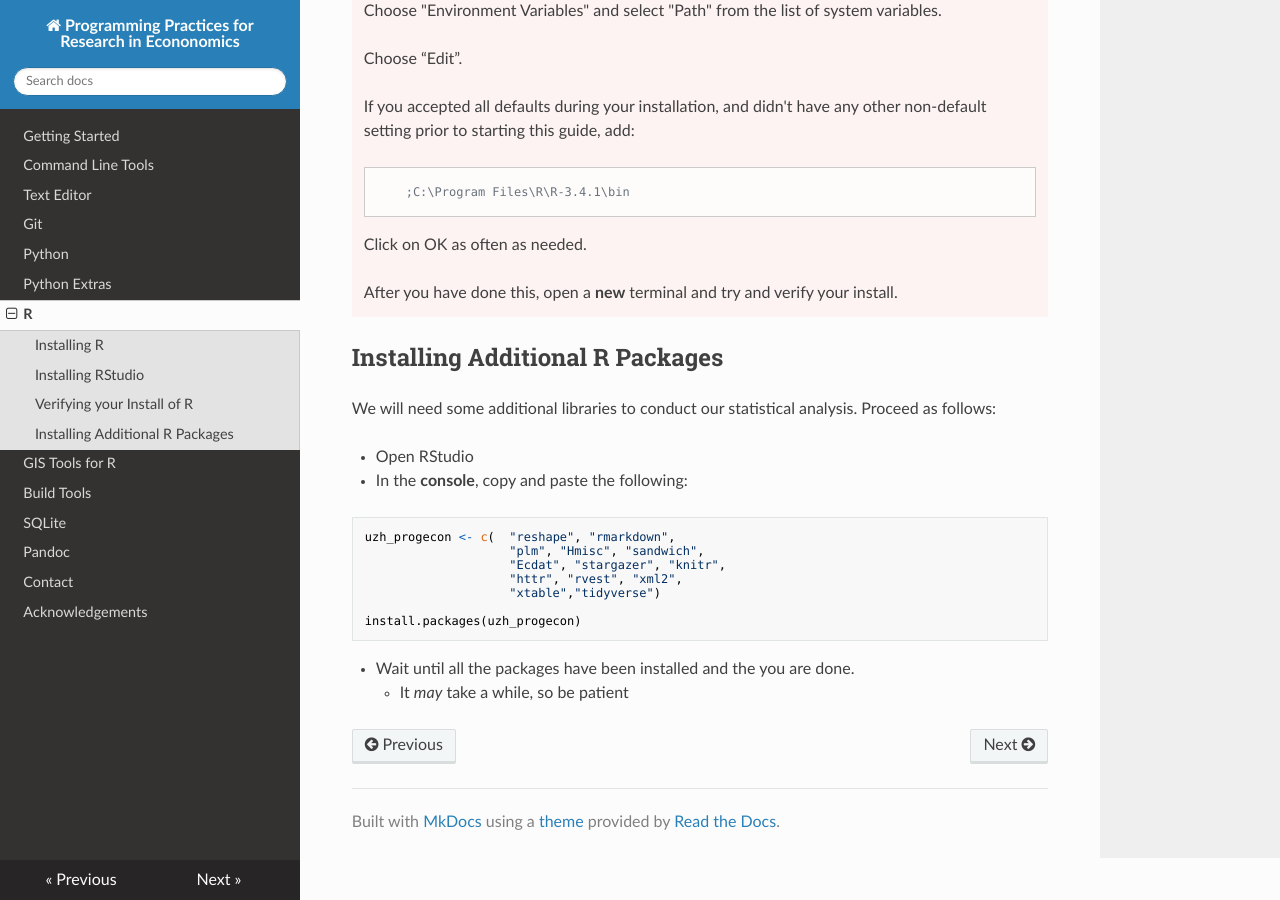
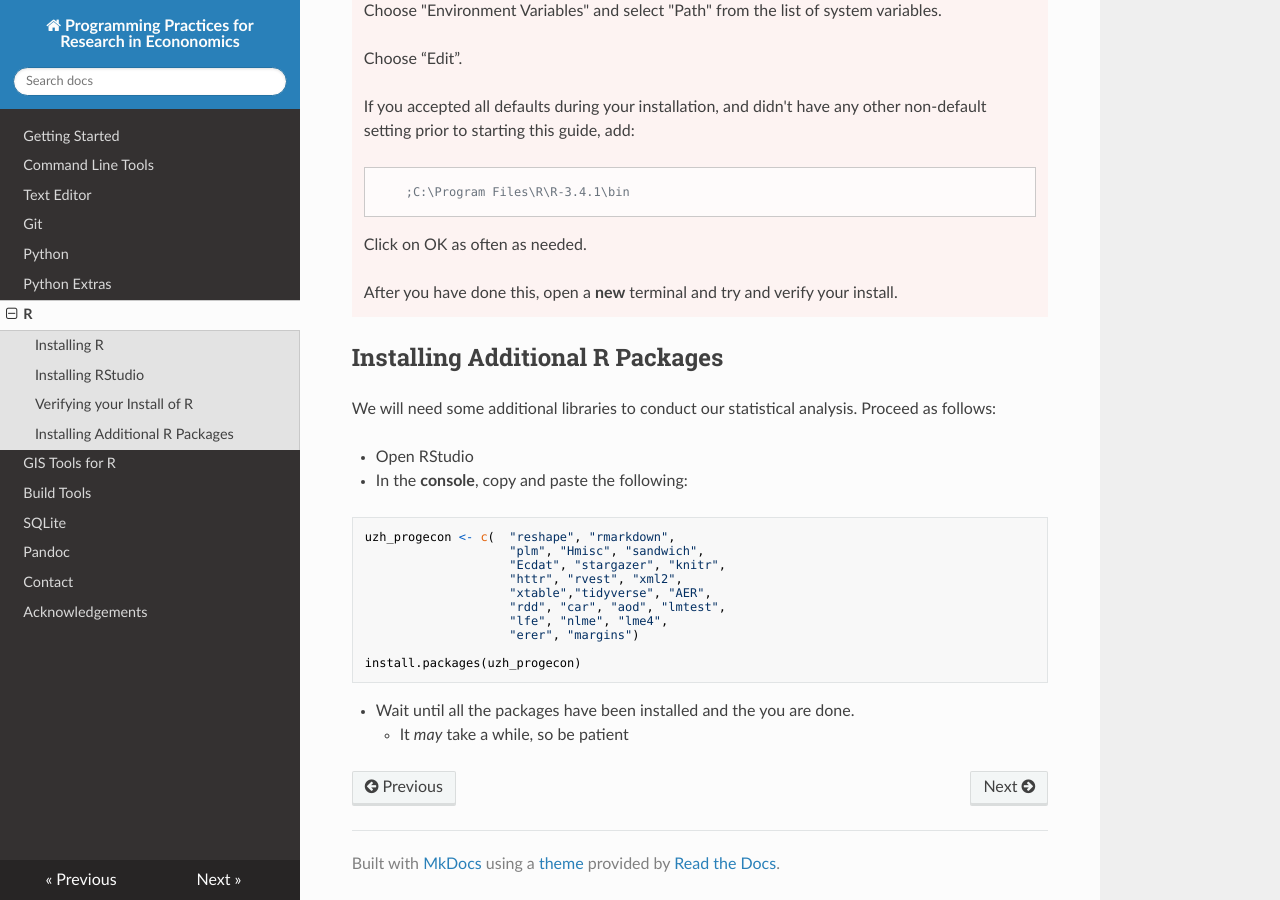
Before and after one commit to pp4rs/DEPRECATED-installation-guide, an MkDocs documentation site: the page built from docs/r.md, in a window 1280 px wide and 900 px high, scrolled down 1049 px. Built offline with MkDocs 1.6.1, drawn with Linux system fonts in a browser that asks for light colours; nearby versions of some CDN libraries; old or Windows-style settings are respelled for this version of MkDocs.

Commit message:
julians R packages

````diff
--- a/docs/r.md
+++ b/docs/r.md
@@ -49,16 +49,19 @@ Copyright (C) 2017 The R Foundation for Statistical Computing
 
 We will need some additional libraries to conduct our statistical analysis. Proceed as follows:
 
-* Open RStudio
-* In the **console**, copy and paste the following:
+*   Open RStudio
+*   In the **console**, copy and paste the following:
 ```r
 uzh_progecon <- c(  "reshape", "rmarkdown",
                     "plm", "Hmisc", "sandwich",
                     "Ecdat", "stargazer", "knitr",
                     "httr", "rvest", "xml2",
-                    "xtable","tidyverse")
+                    "xtable","tidyverse", "AER",
+                    "rdd", "car", "aod", "lmtest",
+                    "lfe", "nlme", "lme4",
+                    "erer", "margins")
 
 install.packages(uzh_progecon)
 ```
-* Wait until all the packages have been installed and the you are done.
-    * It *may* take a while, so be patient
+*   Wait until all the packages have been installed and the you are done.
+    *   It *may* take a while, so be patient
````
